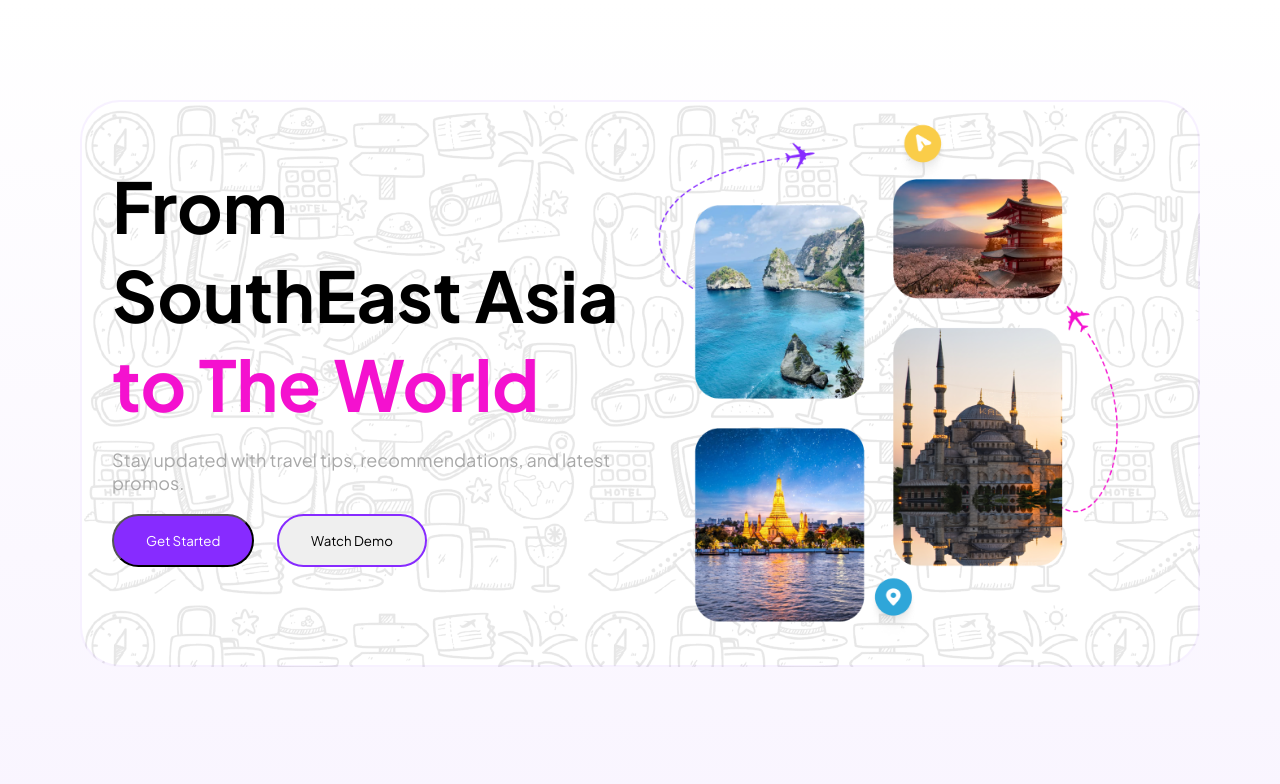
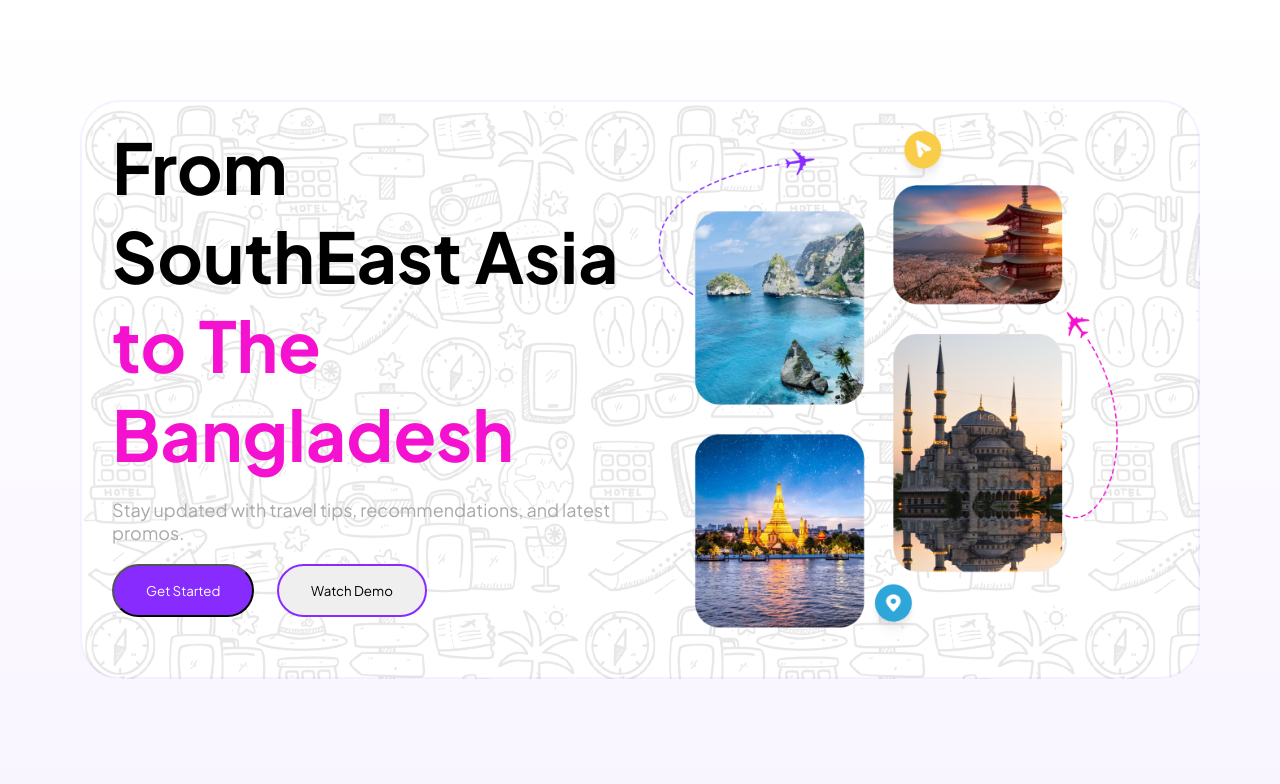
Before and after one commit to sunny2749/tour-mama, a plain HTML site: page index.html in a window 1280 px wide. Shown: the top 784 px of the page. Drawn offline with Linux system fonts and the light colour scheme.

Commit message:
Added Bangladesh instead of world

```diff
--- a/index.html
+++ b/index.html
@@ -20,7 +20,7 @@
       <div id="banner">
         <!-- box 1  -->
         <div class="banner-content">
-          <h1>From SouthEast Asia <span>to The World</span></h1>
+          <h1>From SouthEast Asia <span>to The Bangladesh</span></h1>
           <p>
             Stay updated with travel tips, recommendations, and latest promos.
           </p>
```
